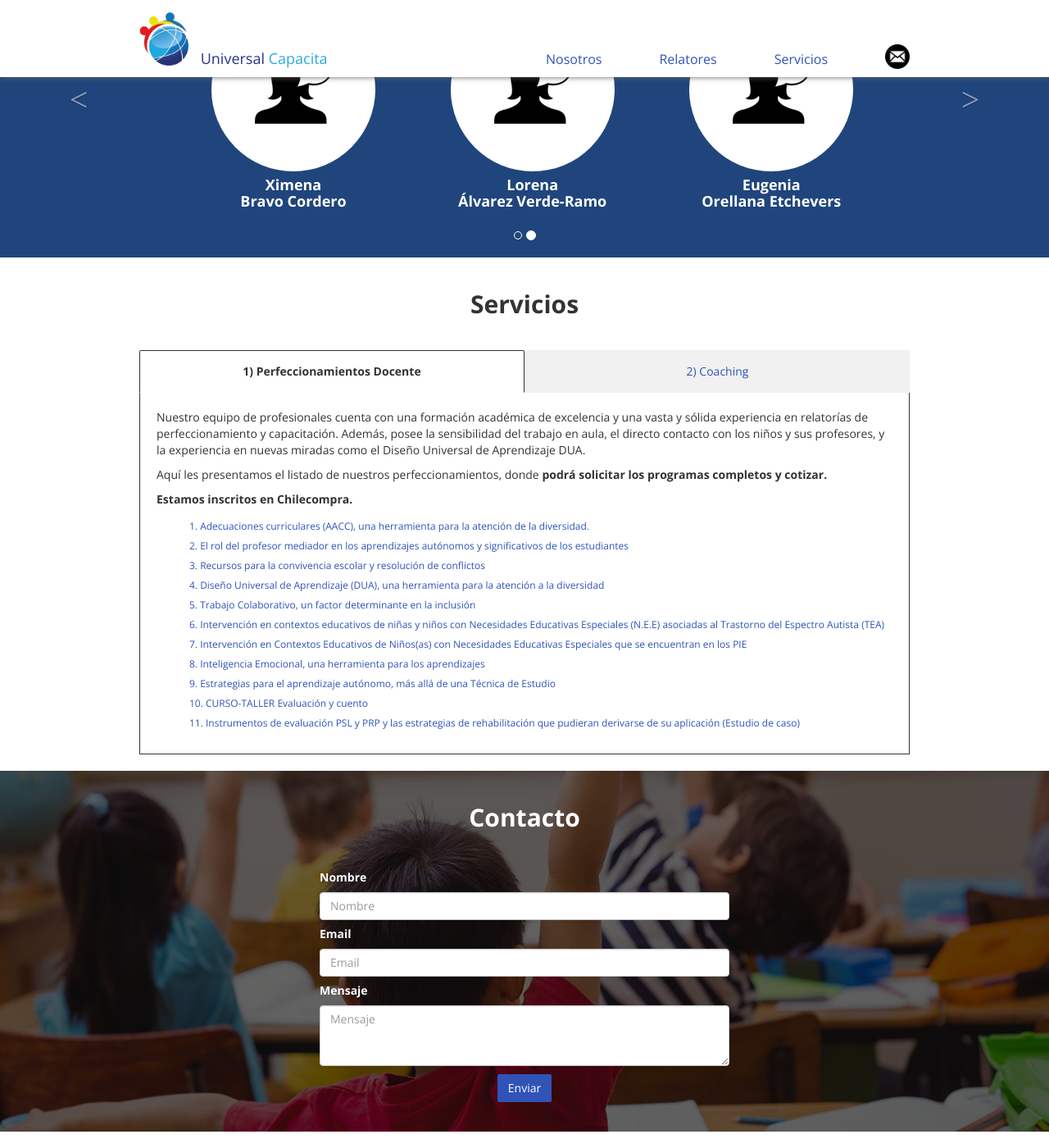
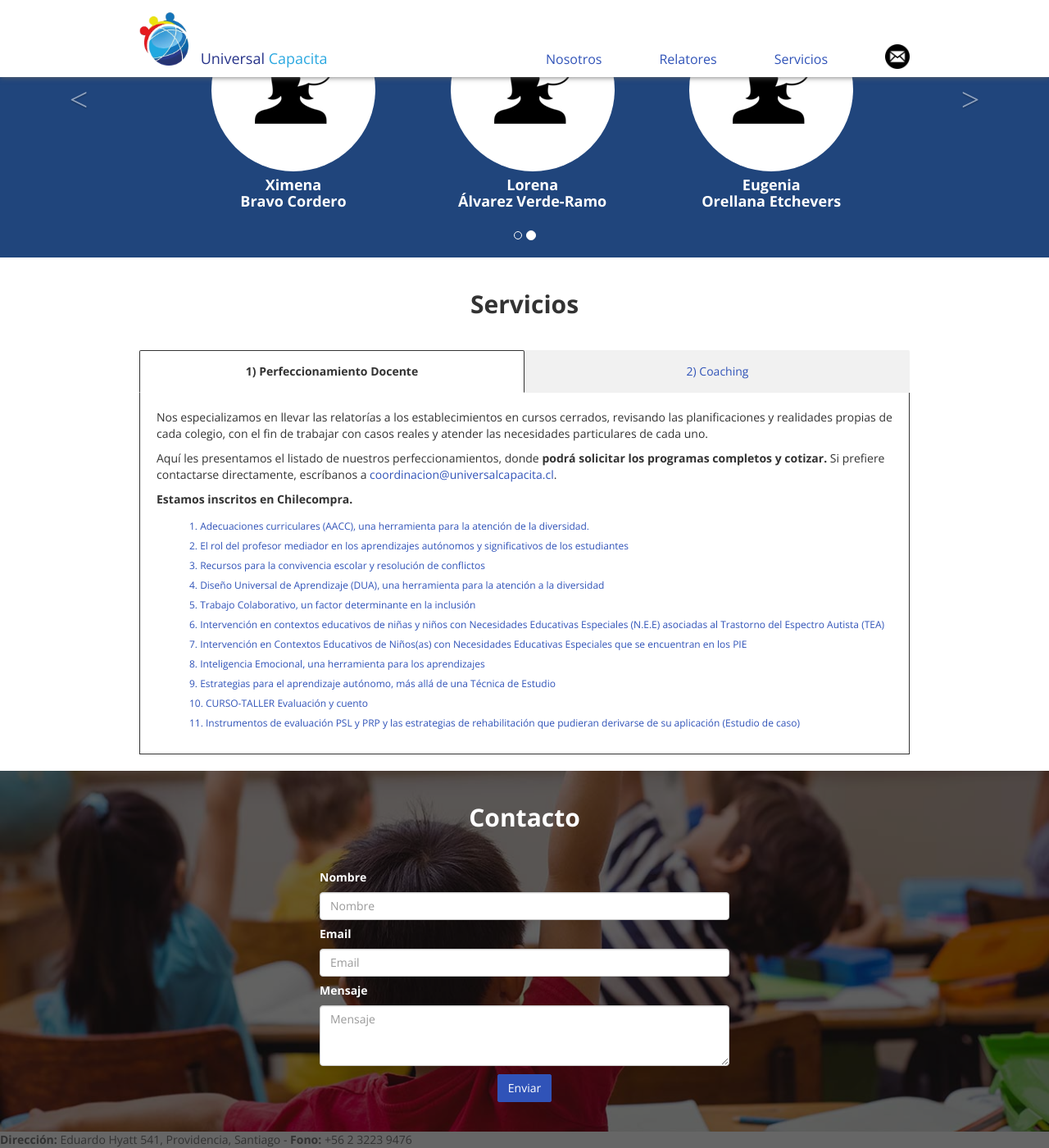
Before and after one commit to jimibustamante/universal_capacita_web, a Jekyll site: the page built from index.html, in a window 1280 px wide and 1400 px high, scrolled down 905 px. Shown: the whole window at 82% size. Built offline with Jekyll 4.4.1, drawn with Linux system fonts in a browser that asks for light colours; nearby versions of some CDN libraries; library files that are not in the unit come from our copies; Markdown is read by kramdown in place of the engine named in the settings; the list of posts is cut into pages by our own code.

Commit message:
Corrección texto

```diff
--- a/index.html
+++ b/index.html
@@ -147,7 +147,7 @@ title: Universal Capacita
     <div>
       <!-- Nav tabs -->
       <ul class="nav nav-tabs tabs_style" role="tablist">
-        <li role="presentation" class="active"><a href="#Perfeccionamientos" aria-controls="Perfeccionamientos" role="tab" data-toggle="tab">1) Perfeccionamientos Docente</a></li>
+        <li role="presentation" class="active"><a href="#Perfeccionamientos" aria-controls="Perfeccionamientos" role="tab" data-toggle="tab">1) Perfeccionamiento Docente</a></li>
 <!--         <li role="presentation"><a href="#Asesorías" aria-controls="Asesorías" role="tab" data-toggle="tab">Asesorías</a></li> -->
         <li role="presentation" ><a href="#Coaching" aria-controls="Coaching" role="tab" data-toggle="tab">2) Coaching</a></li>
       </ul>
@@ -236,8 +236,8 @@ title: Universal Capacita
         </div> -->
 
         <div role="tabpanel" class="tab-pane active" id="Perfeccionamientos">
-          <p>Nuestro equipo de profesionales cuenta con una formación académica de excelencia y una vasta y sólida experiencia en relatorías de perfeccionamiento y capacitación. Además, posee la sensibilidad del trabajo en aula, el directo contacto con los niños y sus profesores, y la experiencia en nuevas miradas como el Diseño Universal de Aprendizaje DUA.</p>
-          <p>Aquí les presentamos el listado de nuestros perfeccionamientos, donde <strong>podrá solicitar los programas completos y cotizar.</strong></p>
+          <p>Nos especializamos en llevar las relatorías a los establecimientos en cursos cerrados, revisando  las planificaciones y realidades propias de cada colegio, con el fin de trabajar con casos reales y atender las necesidades particulares de cada uno.</p>
+          <p>Aquí les presentamos el listado de nuestros perfeccionamientos, donde <strong>podrá solicitar los programas completos y cotizar.</strong> Si prefiere contactarse directamente, escríbanos a <a href="mailto:coordinacion@universalcapacita.cl">coordinacion@universalcapacita.cl</a>.</p>
           <p><strong>Estamos inscritos en Chilecompra.</strong></p>
           <ul>
             <li>
@@ -327,7 +327,8 @@ title: Universal Capacita
         </div>
 
       </form>
-      </div>
+      <p class="address"><strong>Dirección:</strong> Eduardo Hyatt 541, Providencia, Santiago - <strong>Fono:</strong> +56 2 3223 9476</p>
+    </div>
   </div>
 
   <div class="footer clearfix">
```
